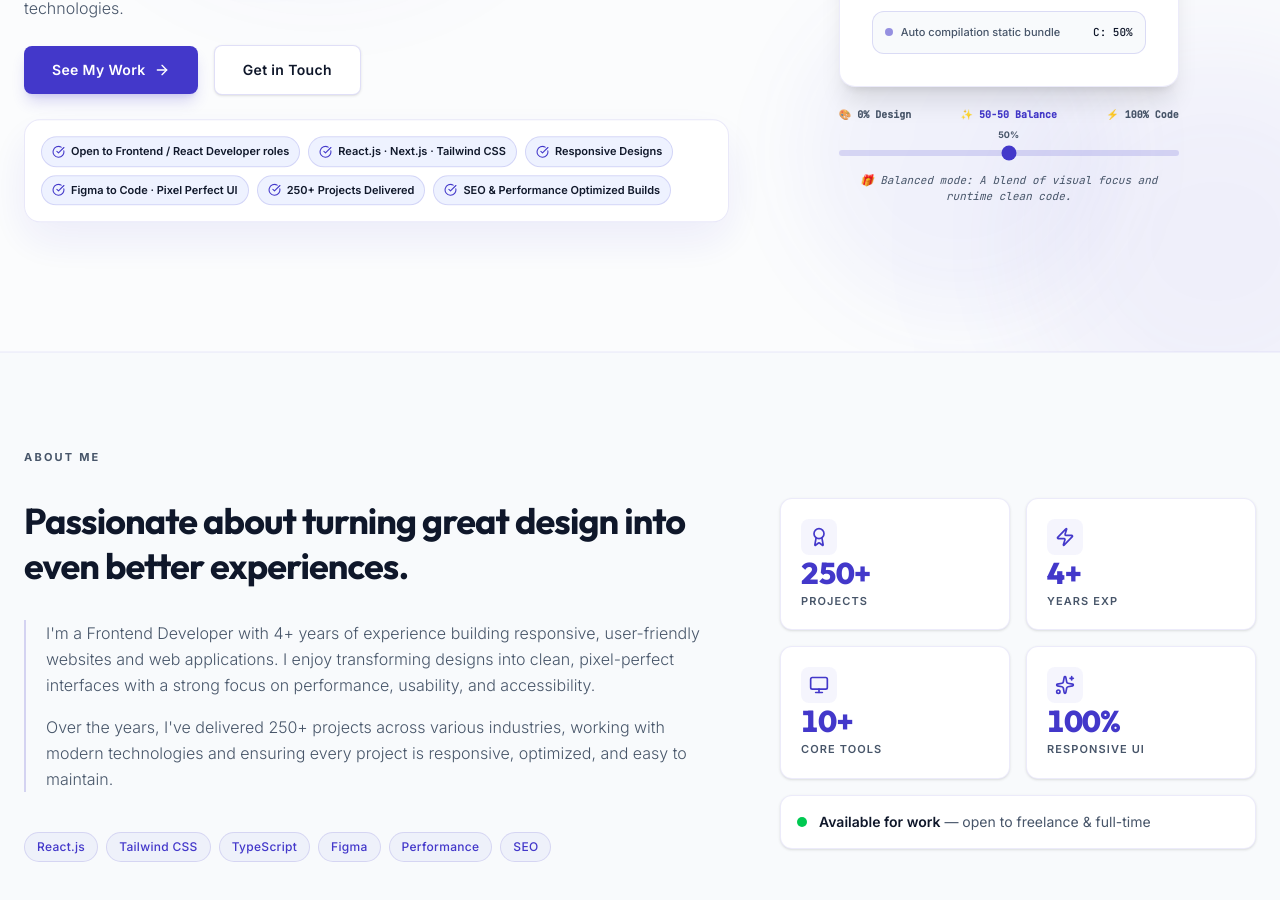
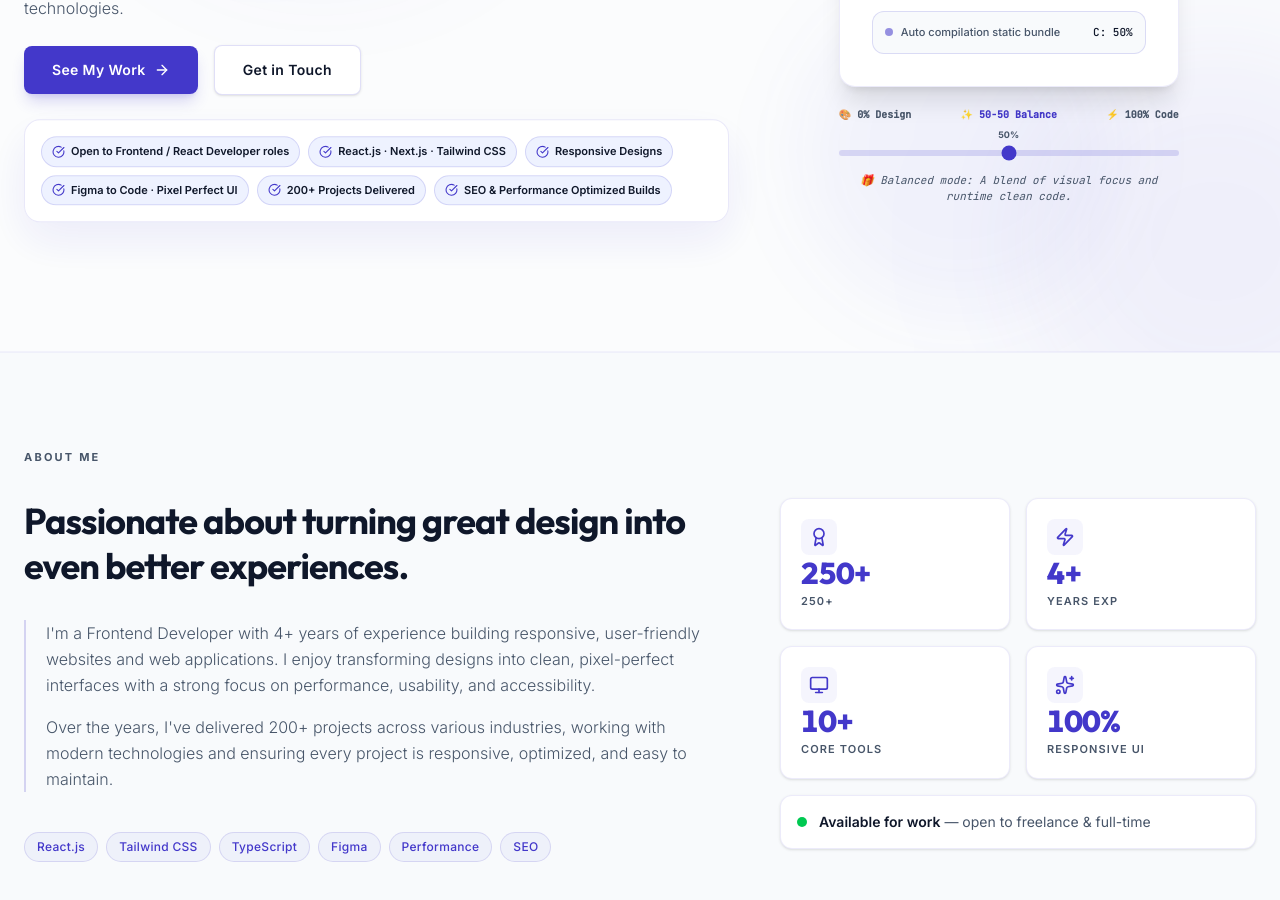
Before and after one commit to chaitali-more/frontend-portfolio, a React (Vite) app: page / in a window 1280 px wide. Shown: the part 448-1348 px from the top of the page. Built offline with nearby package versions, Linux system fonts and the light colour scheme.

Commit message:
Resume added

```diff
--- a/index.html
+++ b/index.html
@@ -9,6 +9,7 @@
     <meta name="description" content="Portfolio of More, a professional Frontend Developer specializing in high-performance web applications, modern React components, and premium digital experiences." />
     <meta name="keywords" content="Chaitali More, Chaitali, More, Frontend Developer, UI/UX Developer, React Developer, React.js, TypeScript, Web Developer, Portfolio, Dots & Coms, Next.js, Tailwind CSS, HTML5, CSS3, JavaScript, Responsive Web Design" />
     <meta name="author" content="Chaitali More" />
+    <meta name="publisher" content="Chaitali More" />
     <meta name="robots" content="index, follow" />
 
     <meta property="og:type" content="website" />
--- a/src/components/About.tsx
+++ b/src/components/About.tsx
@@ -53,7 +53,7 @@ export default function About() {
  I'm a Frontend Developer with 4+ years of experience building responsive, user-friendly websites and web applications. I enjoy transforming designs into clean, pixel-perfect interfaces with a strong focus on performance, usability, and accessibility.
 </p>
 <p className="text-base text-neutral-muted font-sans font-light leading-relaxed">
-Over the years, I've delivered 250+ projects across various industries, working with modern technologies and ensuring every project is responsive, optimized, and easy to maintain.
+Over the years, I've delivered 200+ projects across various industries, working with modern technologies and ensuring every project is responsive, optimized, and easy to maintain.
 </p>
 
             </div>
@@ -143,7 +143,7 @@ function StatCard({ stat, index, triggerInView }: StatCardProps) {
           : `${count}`;
 
   const labels: Record<string, string> = {
-    '250+': 'Projects',
+    '200+': 'Projects',
     '4+': 'Years Exp',
     '10+': 'Core Tools',
     '100%': 'Responsive UI',
--- a/src/components/Hero.tsx
+++ b/src/components/Hero.tsx
@@ -7,7 +7,7 @@ const proofItems = [
   'React.js · Next.js · Tailwind CSS',
   "Responsive Designs",
   'Figma to Code · Pixel Perfect UI',
-  '250+ Projects Delivered',
+  '200+ Projects Delivered',
   'SEO & Performance Optimized Builds',
 ];
 
```
Also changed, not shown: public/og-image.png (added), public/robots.txt (added), 1 other file (tests, documents, lock files or other folders).
